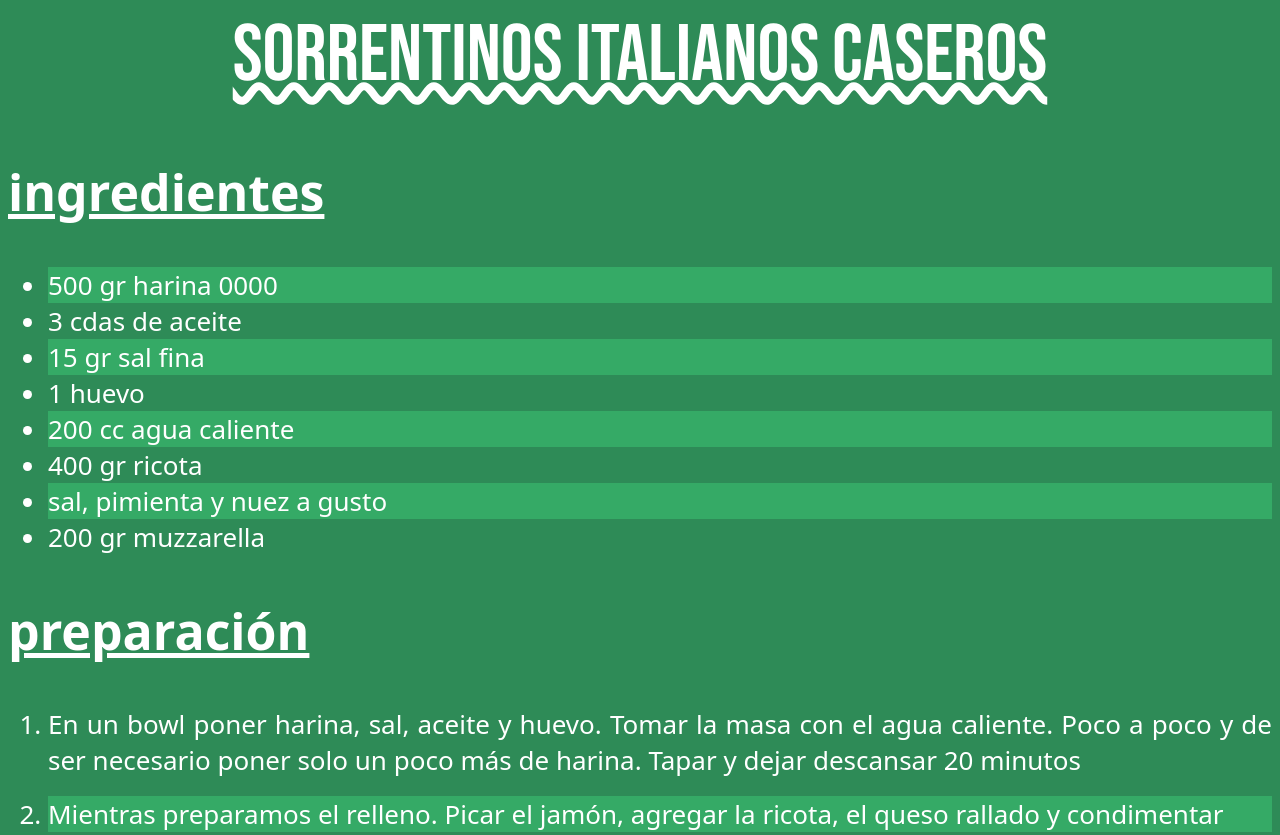
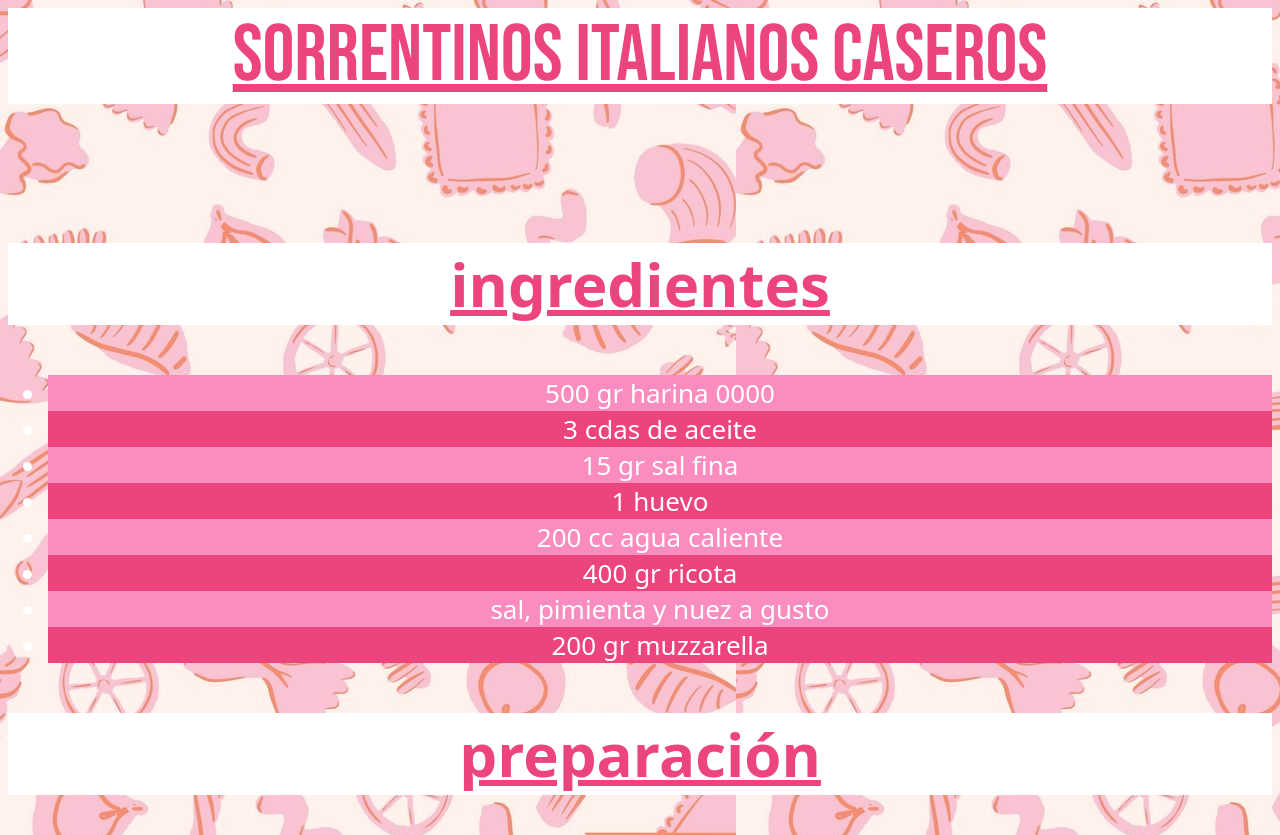
Before and after one commit to Sol4nge/proyecto1, a plain HTML site: page index.html in a window 1280 px wide. Shown: the top 835 px of the page. Drawn offline with Linux system fonts and the light colour scheme; a web font is replaced by a local one.

Commit message:
Add files via upload

```diff
--- a/css/estilos.css
+++ b/css/estilos.css
@@ -1,25 +1,42 @@
 @import url('https://fonts.googleapis.com/css2?family=Bebas+Neue&family=Bellota&display=swap');
 @import url('https://fonts.googleapis.com/css2?family=Bellota:wght@300;400&display=swap');
-body{background-color: seagreen;}
-body{color: #ffffff ;}
-.verde{background-color: rgb(53, 170, 102);}
-h1{font-size: 80px; text-decoration: underline wavy; text-align: center;}
-h1{font-family: system-ui, -apple-system, BlinkMacSystemFont, 'Segoe UI', Roboto, Oxygen, Ubuntu, Cantarell, 'Open Sans', 'Helvetica Neue', sans-serif;}
-h2{font-size: 50px; text-decoration: underline;}
-li{text-align: justify; font-size: 26px;}
-img{width: 50%; height: auto;}
-img{display: block; margin: 0 auto;}
-iframe{display: block;margin: auto;}
-h1 {font-family: "Bebas Neue", sans-serif;
+
+body{background-color: #ec447c;
+     color: #ffffff ;
+    background-image: url(../imagenes/Pasta\ Pattern.jfif);
+    background-attachment: fixed;}
+
+.verde{background-color: #fa8cbf;}
+
+h1{ font-size: 80px;
+    background-color: #ffffff;
+    color: #ec447c;
+    text-decoration: underline;
+    text-align: center;
+    font-family: "Bebas Neue", sans-serif;
     font-weight: 400;
     font-style: normal;}
-h2{
+
+h2{ font-size: 60px;
+    background-color: #ffffff;
+    color: #ec447c;
+    text-decoration: underline;
     font-family: "Bellota", system-ui;
     font-weight: 700;
     font-style: normal;
-  }
+    text-align: center;}
+
+img{ width: 50%;
+     height: auto;
+     display: block;
+     margin: 0 auto;}
+
+iframe{display: block;margin: auto;}
 
 
-li{font-family: "Bellota", system-ui;
+li{ font-family: "Bellota", system-ui;
     font-weight: 400;
-    font-style: normal;}
+    font-style: normal;
+    background-color: #ec447c;
+    text-align: center;
+    font-size: 26px;}
```
Also changed, not shown: index.html (+1 -3 lines), imagenes/Pasta Pattern.jfif (added).
